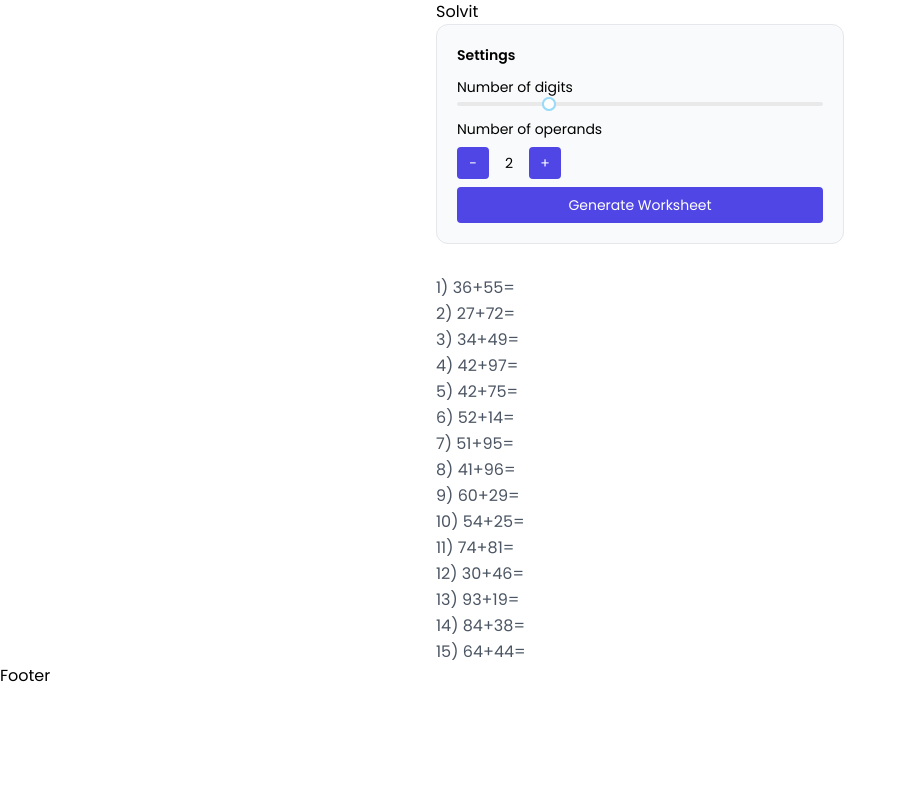
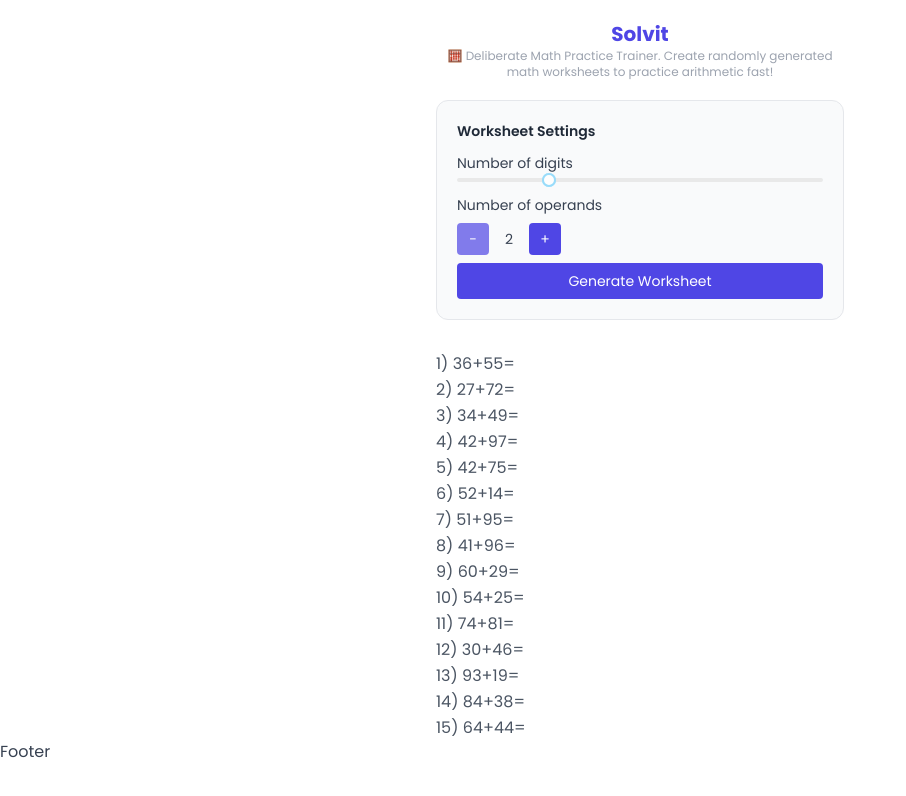
Before and after one commit to Blankeos/solvit, a Next.js app: page / in a window 1280 px wide. Shown: the top 796 px of the page, without its empty margins (0-906 px from the left). Built offline with nearby package versions, Linux system fonts and the light colour scheme.

Commit message:
More styles added

```diff
--- a/src/components/Counter.tsx
+++ b/src/components/Counter.tsx
@@ -38,14 +38,16 @@
     <div className="flex">
       <button
         onClick={handleDecrement}
-        className="bg-indigo-600 text-white w-8 rounded"
+        className="bg-indigo-600 text-white w-8 rounded disabled:opacity-70"
+        disabled={count <= min}
       >
         -
       </button>
       <div className="w-10 h-8 grid place-items-center">{count}</div>
       <button
         onClick={handleIncrement}
-        className="bg-indigo-600 text-white w-8 rounded"
+        className="bg-indigo-600 text-white w-8 rounded disabled:opacity-70"
+        disabled={count >= max}
       >
         +
       </button>
--- a/src/pages/index.tsx
+++ b/src/pages/index.tsx
@@ -63,10 +63,20 @@
       <main>
         <div className="max-w-md mx-auto w-full">
           <div className="flex flex-col px-5">
-            <h1>Solvit</h1>
+            <header className="my-5">
+              <h1 className="text-indigo-600 text-center font-bold text-xl">
+                Solvit
+              </h1>
+              <p className="text-gray-400 text-xs text-center">
+                🧮 Deliberate Math Practice Trainer. Create randomly generated
+                math worksheets to practice arithmetic fast!
+              </p>
+            </header>
             {/* Settings */}
             <div className="p-5 bg-gray-50 border rounded-xl text-sm flex flex-col gap-y-2">
-              <h2 className="text font-semibold mb-1">Settings</h2>
+              <h2 className="text font-semibold mb-1 text-gray-800">
+                Worksheet Settings
+              </h2>
               <div className="">
                 <h3>Number of digits</h3>
                 <div className="flex items-center">
--- a/src/styles/globals.css
+++ b/src/styles/globals.css
@@ -9,6 +9,7 @@
   margin: 0;
   font-family: "Poppins", -apple-system, BlinkMacSystemFont, Segoe UI, Roboto,
     Oxygen, Ubuntu, Cantarell, Fira Sans, Droid Sans, Helvetica Neue, sans-serif;
+  @apply text-gray-700;
 }
 
 a {
```
